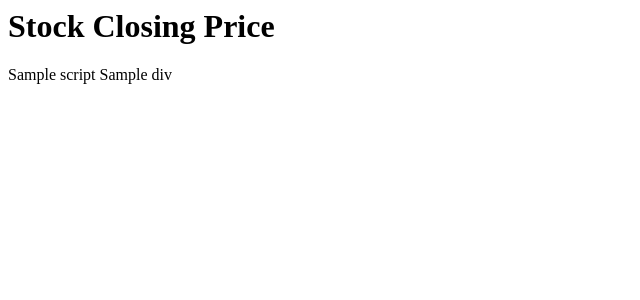
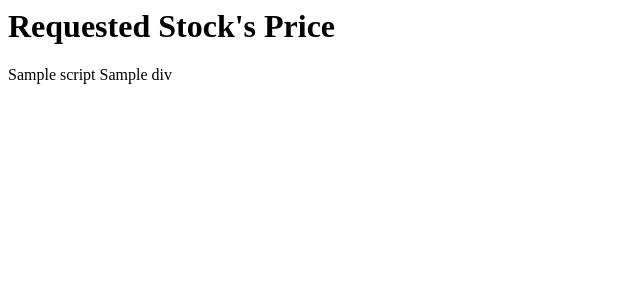
Before and after one commit to chandan0013/stock, a Flask app: template templates/stock_plot.html in a window 1280 px wide. Shown: the top 300 px of the page, without its empty margins (0-640 px from the left). Run offline with Flask 2, Linux system fonts and the light colour scheme; the template is opened without the code that fills it: most values are stand-ins (such as "Sample title", 1, 10 or a date in 2020).

Commit message:
Update stock_plot.html

```diff
--- a/templates/stock_plot.html
+++ b/templates/stock_plot.html
@@ -13,7 +13,7 @@
 
 </head>
 <body>
-<H1>Stock Closing Price</H1>
+<H1>Requested Stock's Price</H1>
 
 {{ script|safe }}
 {{ div|safe }}
```
